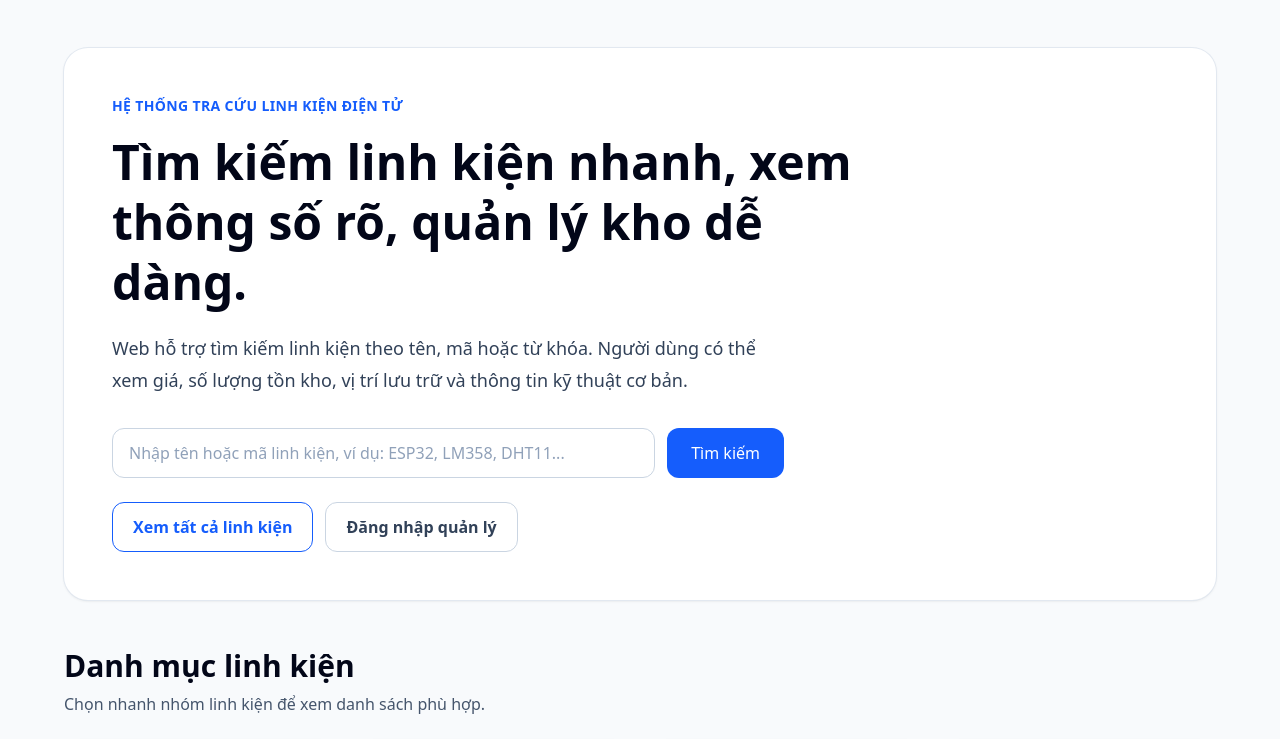
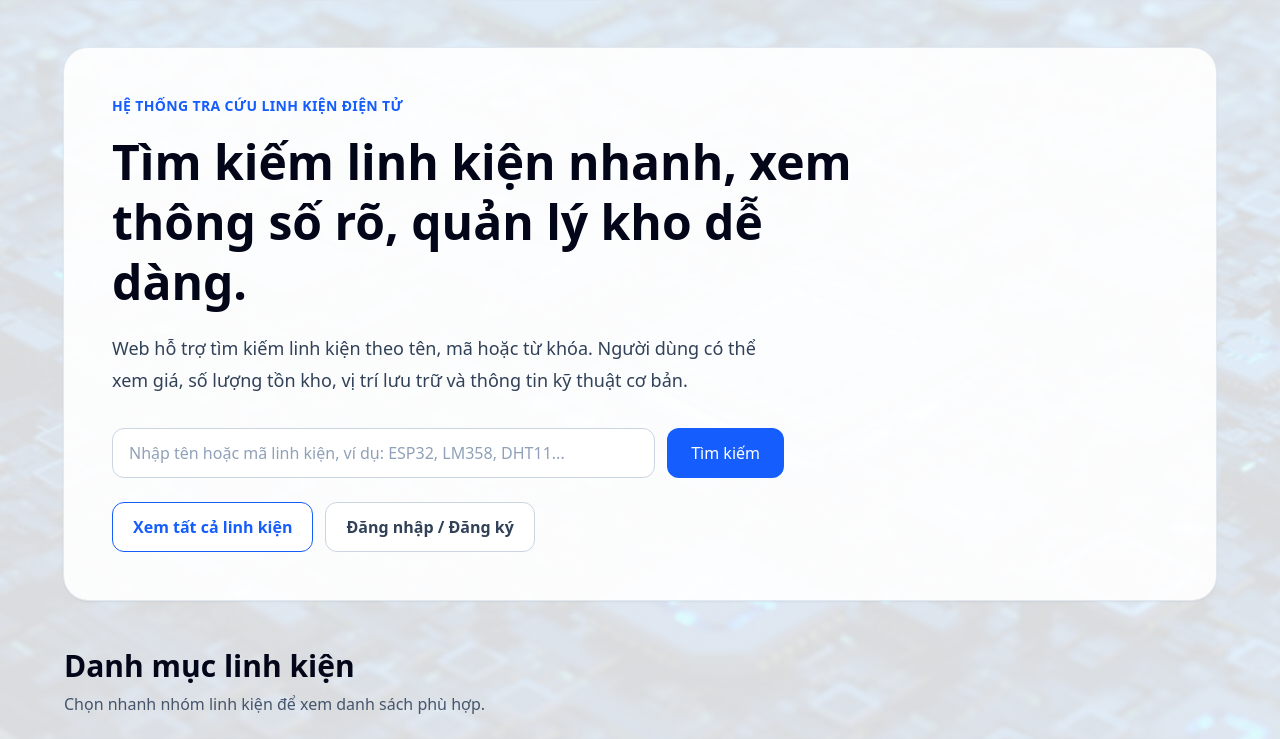
Before and after one commit to Nguyen-Duc-Bao-Long/linh-kien-web, a Next.js app: page / in a window 1280 px wide. Shown: the top 739 px of the page. Built offline with nearby package versions, Linux system fonts and the light colour scheme.

Commit message:
update web

```diff
--- a/src/app/globals.css
+++ b/src/app/globals.css
@@ -23,3 +23,22 @@ textarea,
 button {
   font: inherit;
 }
+body {
+  background-image:
+    linear-gradient(rgba(248, 250, 252, 0.88), rgba(248, 250, 252, 0.88)),
+    url("/bg-linh-kien.jpg");
+  background-size: cover;
+  background-position: center;
+  background-attachment: fixed;
+  background-repeat: no-repeat;
+}
+
+main {
+  background-image:
+    linear-gradient(rgba(248, 250, 252, 0.88), rgba(248, 250, 252, 0.88)),
+    url("/bg-linh-kien.jpg") !important;
+  background-size: cover !important;
+  background-position: center !important;
+  background-attachment: fixed !important;
+  background-repeat: no-repeat !important;
+}
--- a/src/app/page.tsx
+++ b/src/app/page.tsx
@@ -13,9 +13,9 @@ const categories = [
 
 export default function HomePage() {
   return (
-    <main className="min-h-screen bg-slate-50 px-6 py-12 text-slate-900">
+    <main className="min-h-screen px-6 py-12 text-slate-900">
       <section className="mx-auto max-w-6xl">
-        <div className="rounded-3xl bg-white p-8 shadow-sm ring-1 ring-slate-200 md:p-12">
+        <div className="rounded-3xl bg-white/90 p-8 shadow-sm ring-1 ring-slate-200 md:p-12">
           <p className="text-sm font-bold uppercase tracking-wide text-blue-600">
             Hệ thống tra cứu linh kiện điện tử
           </p>
@@ -55,7 +55,7 @@ export default function HomePage() {
               href="/dang-nhap"
               className="rounded-xl border border-slate-300 bg-white px-5 py-3 font-semibold text-slate-700 hover:bg-slate-100"
             >
-              Đăng nhập quản lý
+              Đăng nhập / Đăng ký
             </Link>
           </div>
         </div>
@@ -74,7 +74,7 @@ export default function HomePage() {
               <Link
                 key={item}
                 href={`/tim-kiem?category=${encodeURIComponent(item)}`}
-                className="rounded-2xl bg-white p-6 shadow-sm ring-1 ring-slate-200 hover:shadow-md"
+                className="rounded-2xl bg-white/90 p-6 shadow-sm ring-1 ring-slate-200 hover:shadow-md"
               >
                 <h3 className="text-xl font-bold text-slate-950">{item}</h3>
 
--- a/src/app/tim-kiem/page.tsx
+++ b/src/app/tim-kiem/page.tsx
@@ -57,7 +57,16 @@ export default async function SearchPage({ searchParams }: SearchPageProps) {
   const isFiltering = keyword !== "" || selectedCategory !== "Tất cả";
 
   return (
-    <main className="min-h-screen bg-slate-50 px-6 py-10 text-slate-900">
+    <main
+  className="min-h-screen px-6 py-10 text-slate-900"
+  style={{
+    backgroundImage:
+      "linear-gradient(rgba(248, 250, 252, 0.88), rgba(248, 250, 252, 0.88)), url('/bg-linh-kien.jpg')",
+    backgroundSize: "cover",
+    backgroundPosition: "center",
+    backgroundAttachment: "fixed",
+  }}
+>
       <section className="mx-auto max-w-6xl">
         <div className="mb-8 flex flex-wrap items-center justify-between gap-5">
           <div>
```
Also changed, not shown: public/bg-linh-kien.jpg (added).
